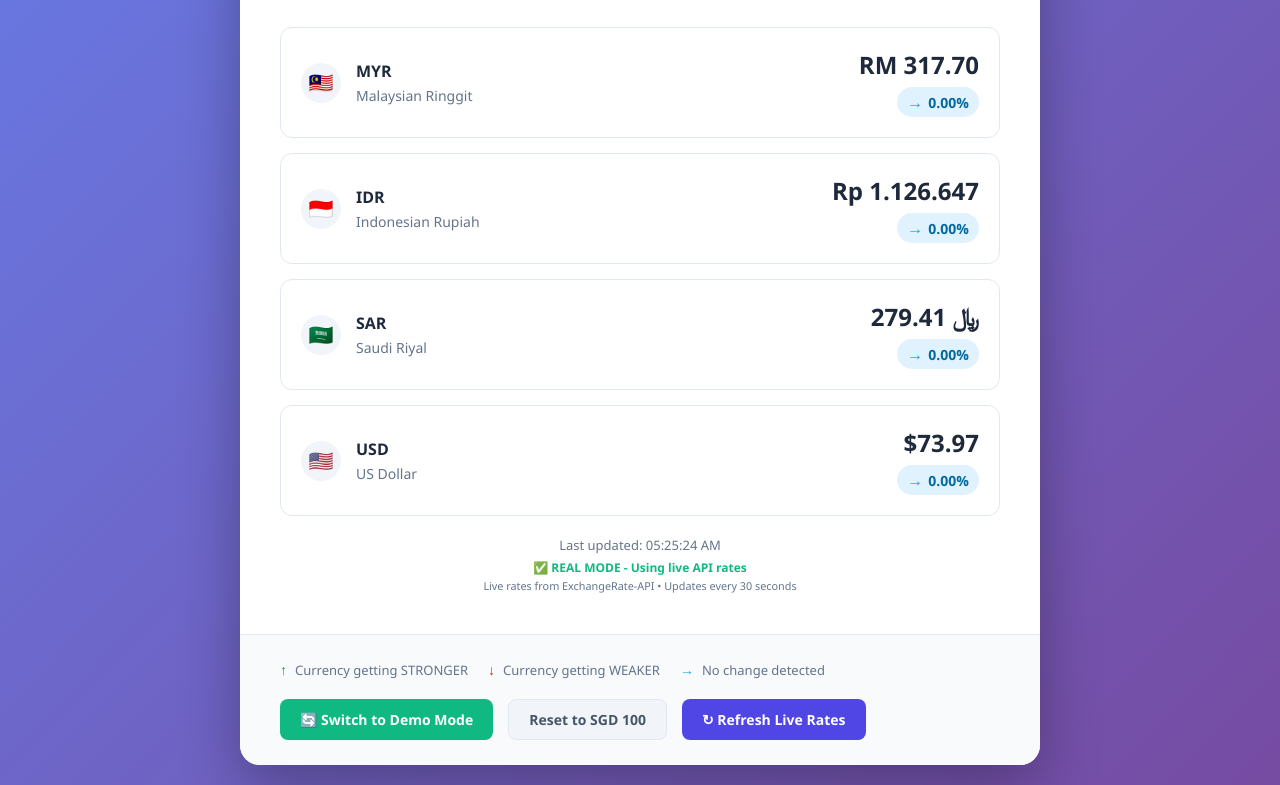
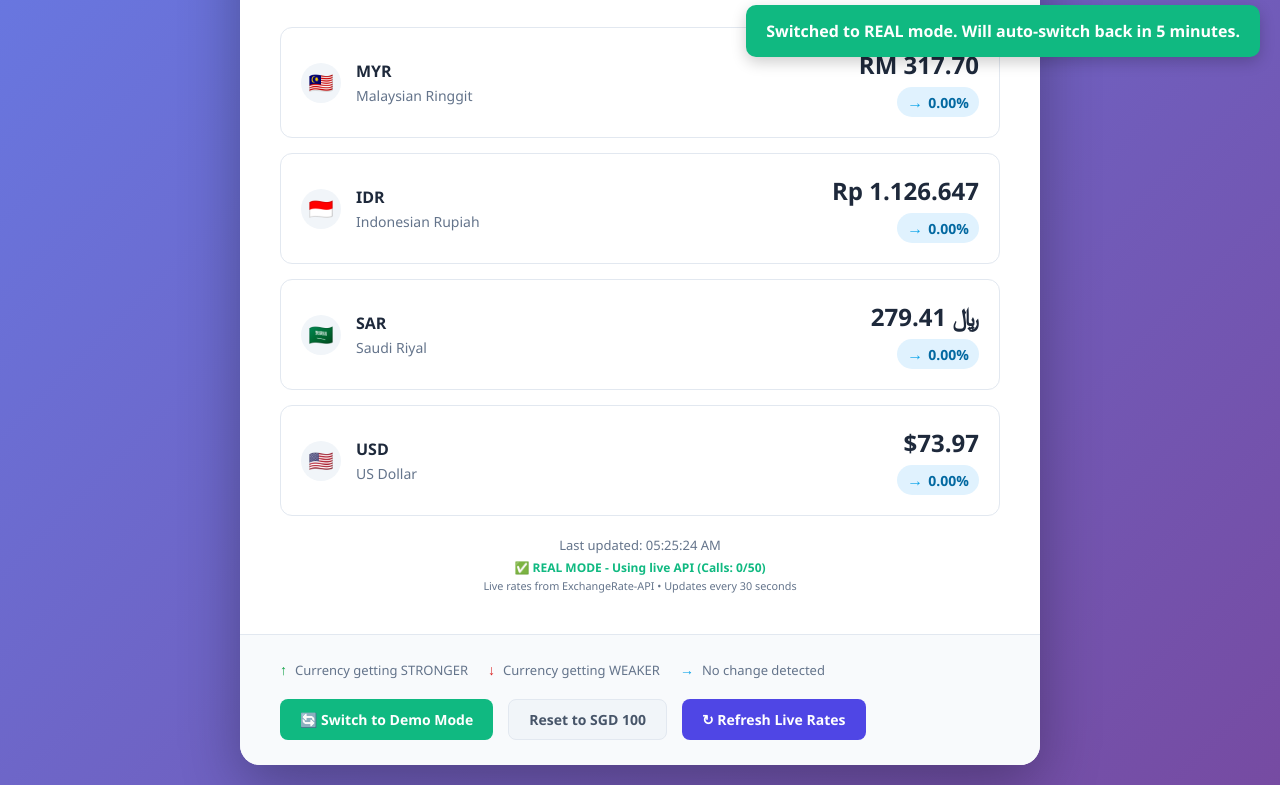
Before and after one commit to dzul1234-nojamasjid/xrates, a plain HTML site: page index.html in a window 1280 px wide. Both pictures are taken after a click on the button "🔄 Switch to Real Rates". Shown: the part 357-1142 px from the top of the page. Drawn offline with Linux system fonts and the light colour scheme; no server answers.

```diff
--- a/index.html
+++ b/index.html
@@ -422,6 +422,10 @@
     <script>
         // ========== CONFIGURATION ==========
         let demoMode = true; // TRUE = Demo mode (no API calls), FALSE = Real API mode
+        let realModeTimer = null;
+        let realModeDuration = 5 * 60 * 1000; // AUTO SWITCH BACK after 5 minutes
+        let apiCallCount = 0;
+        let maxApiCalls = 50; // Maximum API calls per session
         // ========== END CONFIGURATION ==========
 
         // Your 5 currencies
@@ -511,7 +515,14 @@
                 return getDemoRates(baseCurrency);
             }
 
-            // REAL MODE: Check cache first
+            // REAL MODE: Check if we've exceeded max API calls
+            if (apiCallCount >= maxApiCalls) {
+                console.log('Maximum API calls reached, switching to demo mode');
+                autoSwitchToDemoMode();
+                return getDemoRates(baseCurrency);
+            }
+
+            // Check cache first
             const cacheKey = baseCurrency;
             const now = Date.now();
 
@@ -520,6 +531,10 @@
             }
 
             try {
+                // Count this API call
+                apiCallCount++;
+                console.log(`API Call #${apiCallCount} of ${maxApiCalls}`);
+
                 // Call Netlify function (real API)
                 const response = await fetch(`/.netlify/functions/get-rates?base=${baseCurrency}`);
                 const data = await response.json();
@@ -541,6 +556,55 @@
                 return getDemoRates(baseCurrency);
             }
         }
+
+        function autoSwitchToDemoMode() {
+            if (!demoMode) {
+                demoMode = true;
+                updateModeDisplay();
+                showNotification('Auto-switched to DEMO mode to save API quota', 'warning');
+            }
+        }
+
+        function showNotification(message, type = 'info') {
+            // Create notification element
+            const notification = document.createElement('div');
+            notification.style.cssText = `
+                position: fixed;
+                top: 20px;
+                right: 20px;
+                padding: 15px 20px;
+                background: ${type === 'warning' ? '#f59e0b' : '#10b981'};
+                color: white;
+                border-radius: 10px;
+                box-shadow: 0 5px 15px rgba(0,0,0,0.2);
+                z-index: 1000;
+                font-weight: 600;
+                animation: slideIn 0.3s ease;
+            `;
+
+            notification.textContent = message;
+            document.body.appendChild(notification);
+
+            // Remove after 3 seconds
+            setTimeout(() => {
+                notification.style.animation = 'slideOut 0.3s ease';
+                setTimeout(() => notification.remove(), 300);
+            }, 3000);
+        }
+
+        // Add CSS for animations
+        const style = document.createElement('style');
+        style.textContent = `
+            @keyframes slideIn {
+                from { transform: translateX(100%); opacity: 0; }
+                to { transform: translateX(0); opacity: 1; }
+            }
+            @keyframes slideOut {
+                from { transform: translateX(0); opacity: 1; }
+                to { transform: translateX(100%); opacity: 0; }
+            }
+        `;
+        document.head.appendChild(style);
 
         async function convertCurrency(fromCurrency, amount) {
             const results = [];
@@ -651,6 +715,23 @@
             document.getElementById('updateTime').textContent = timeString;
         }
 
+        function updateModeDisplay() {
+            const modeBtn = document.getElementById('modeBtn');
+            const modeIndicator = document.getElementById('modeIndicator');
+
+            if (demoMode) {
+                modeBtn.textContent = '🔄 Switch to Real Rates';
+                modeBtn.className = 'btn btn-warning';
+                modeIndicator.textContent = `🔵 DEMO MODE - Using simulated rates (API calls: ${apiCallCount}/${maxApiCalls})`;
+                modeIndicator.style.color = '#f59e0b';
+            } else {
+                modeBtn.textContent = '🔄 Switch to Demo Mode';
+                modeBtn.className = 'btn btn-success';
+                modeIndicator.textContent = `✅ REAL MODE - Using live API (Calls: ${apiCallCount}/${maxApiCalls})`;
+                modeIndicator.style.color = '#10b981';
+            }
+        }
+
         setInterval(updateTimestamp, 1000);
 
         async function updateAndDisplay() {
@@ -703,21 +784,35 @@
             updateAndDisplay();
         }
 
+        function switchToRealMode() {
+            demoMode = false;
+            updateModeDisplay();
+            showNotification('Switched to REAL mode. Will auto-switch back in 5 minutes.', 'info');
+
+            // Clear any existing timer
+            if (realModeTimer) {
+                clearTimeout(realModeTimer);
+            }
+
+            // Set timer to auto-switch back to demo mode after 5 minutes
+            realModeTimer = setTimeout(() => {
+                autoSwitchToDemoMode();
+            }, realModeDuration);
+        }
+
         function toggleMode() {
-            demoMode = !demoMode;
-            const modeBtn = document.getElementById('modeBtn');
-            const modeIndicator = document.getElementById('modeIndicator');
+            if (demoMode) {
+                switchToRealMode();
+            } else {
+                demoMode = true;
+                updateModeDisplay();
+                showNotification('Switched to DEMO mode to save API quota', 'warning');
 
-            if (demoMode) {
-                modeBtn.textContent = '🔄 Switch to Real Rates';
-                modeBtn.className = 'btn btn-warning';
-                modeIndicator.textContent = '🔵 DEMO MODE - Using simulated rates (No API calls)';
-                modeIndicator.style.color = '#f59e0b';
-            } else {
-                modeBtn.textContent = '🔄 Switch to Demo Mode';
-                modeBtn.className = 'btn btn-success';
-                modeIndicator.textContent = '✅ REAL MODE - Using live API rates';
-                modeIndicator.style.color = '#10b981';
+                // Clear timer if switching back manually
+                if (realModeTimer) {
+                    clearTimeout(realModeTimer);
+                    realModeTimer = null;
+                }
             }
 
             // Clear cache and refresh
@@ -735,6 +830,7 @@
 
         // Initial display
         updateAndDisplay();
+        updateModeDisplay();
 
         // Auto-refresh every 30 seconds
         setInterval(refreshRates, 30000);
```
